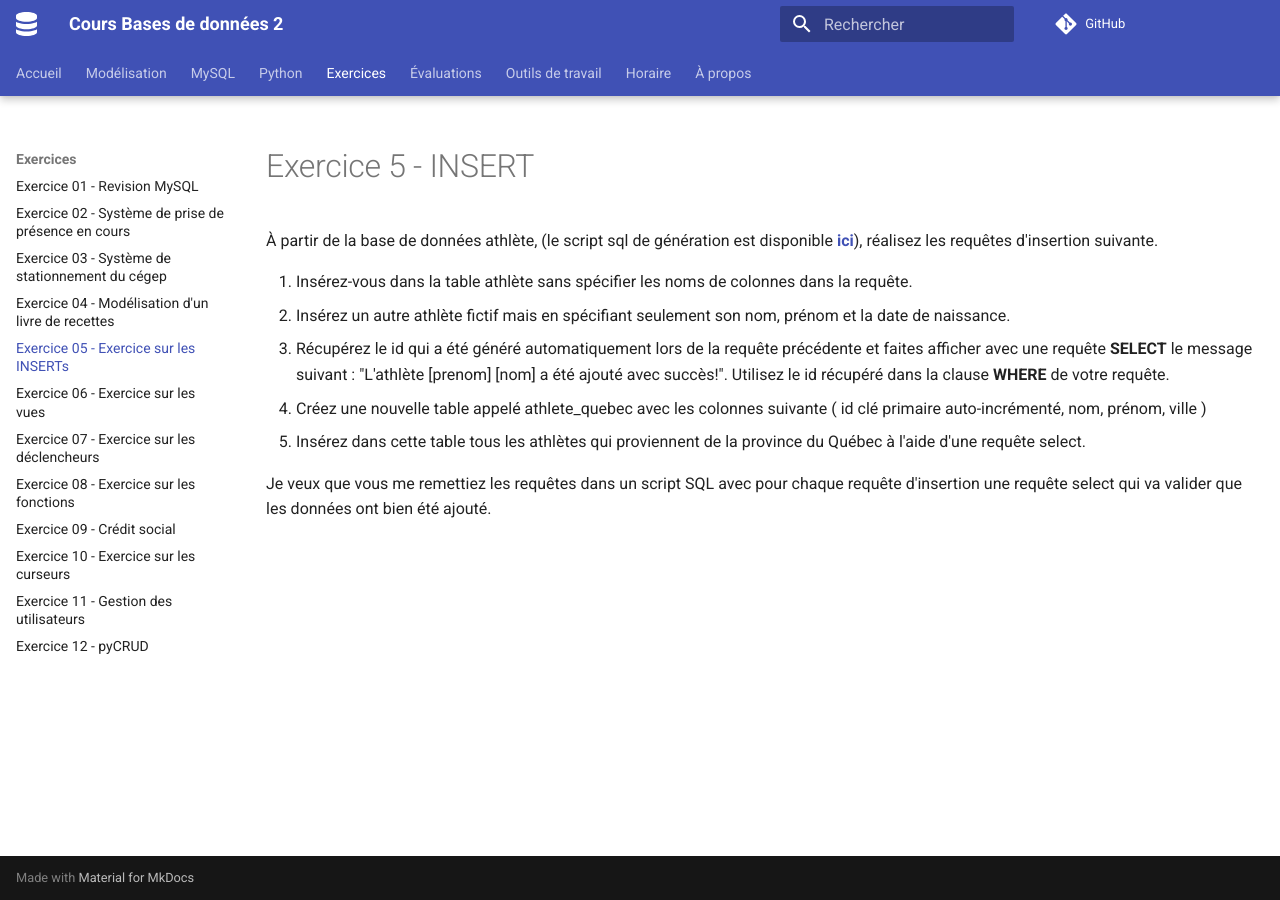
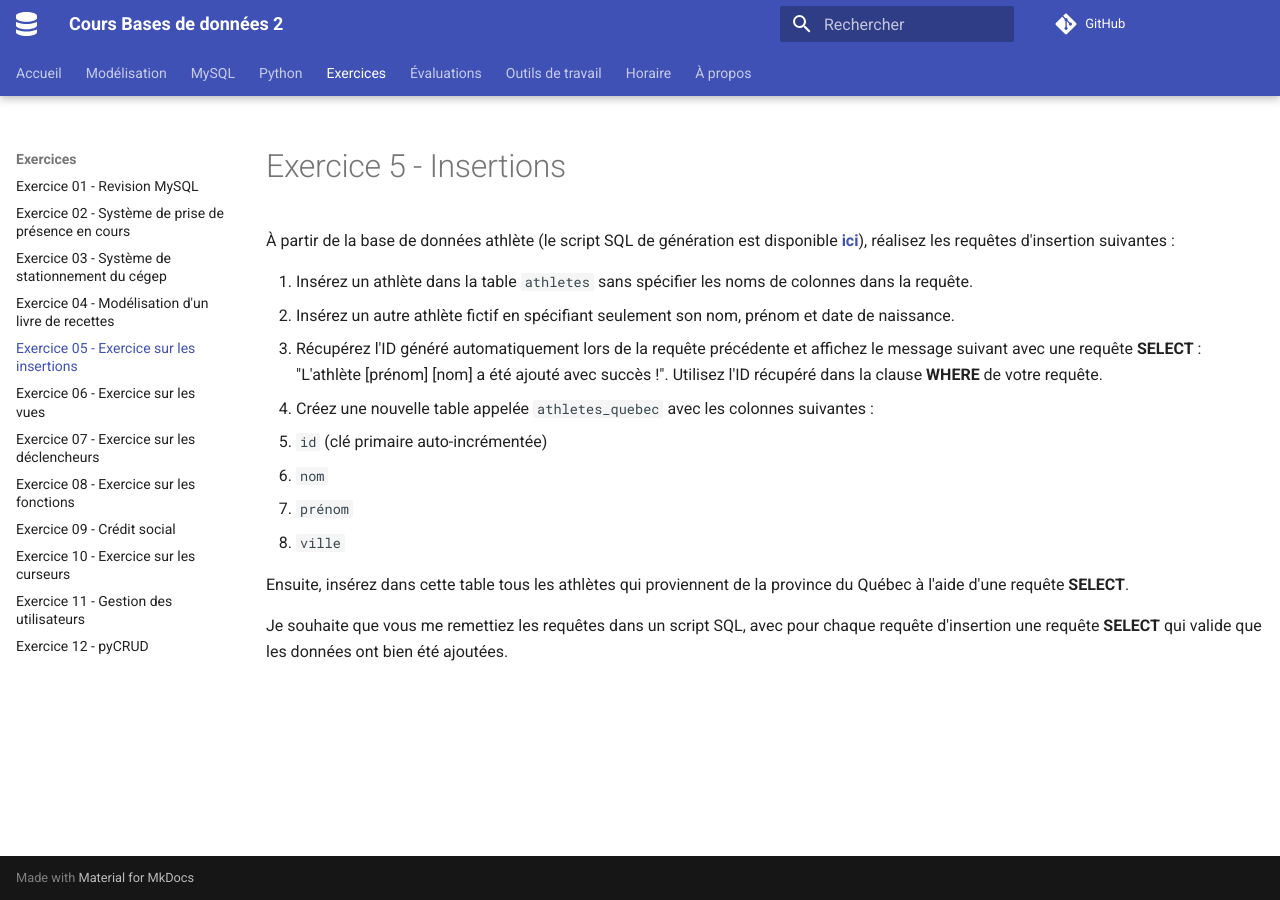
Before and after one commit to cegepvictoetienne/bd2, an MkDocs documentation site: the page built from docs/exercices/ex05_enonce.md, in a window 1280 px wide. Built offline with MkDocs 1.6.1 and Material for MkDocs 9.7.7, drawn with Linux system fonts in a browser that asks for light colours; comment, search, counter and statistics services are not loaded.

Commit message:
correction ex05

```diff
--- a/docs/exercices/ex05_enonce.md
+++ b/docs/exercices/ex05_enonce.md
@@ -1,11 +1,16 @@
-# Exercice 5 - INSERT
+# Exercice 5 - Insertions
 
-À partir de la base de données athlète, (le script sql de génération est disponible [**ici**](../ressources/ex05_create_tables.sql)), réalisez les requêtes d'insertion suivante.
+À partir de la base de données athlète (le script SQL de génération est disponible [**ici**](../ressources/ex05_create_tables.sql)), réalisez les requêtes d'insertion suivantes :
 
-1. Insérez-vous dans la table athlète sans spécifier les noms de colonnes dans la requête.
-2. Insérez un autre athlète fictif mais en spécifiant seulement son nom, prénom et la date de naissance.
-3. Récupérez le id qui a été généré automatiquement lors de la requête précédente et faites afficher avec une requête **SELECT** le message suivant : "L'athlète [prenom] [nom] a été ajouté avec succès!". Utilisez le id récupéré dans la clause **WHERE** de votre requête.
-4. Créez une nouvelle table appelé athlete_quebec avec les colonnes suivante ( id clé primaire auto-incrémenté, nom, prénom, ville )
-   1. Insérez dans cette table tous les athlètes qui proviennent de la province du Québec à l'aide d'une requête select.
+1. Insérez un athlète dans la table `athletes` sans spécifier les noms de colonnes dans la requête.
+2. Insérez un autre athlète fictif en spécifiant seulement son nom, prénom et date de naissance.
+3. Récupérez l'ID généré automatiquement lors de la requête précédente et affichez le message suivant avec une requête **SELECT** : "L'athlète [prénom] [nom] a été ajouté avec succès !". Utilisez l'ID récupéré dans la clause **WHERE** de votre requête.
+4. Créez une nouvelle table appelée `athletes_quebec` avec les colonnes suivantes :
+   - `id` (clé primaire auto-incrémentée)
+   - `nom`
+   - `prénom`
+   - `ville`
 
-Je veux que vous me remettiez les requêtes dans un script SQL avec pour chaque requête d'insertion une requête select qui va valider que les données ont bien été ajouté.
+   Ensuite, insérez dans cette table tous les athlètes qui proviennent de la province du Québec à l'aide d'une requête **SELECT**.
+
+Je souhaite que vous me remettiez les requêtes dans un script SQL, avec pour chaque requête d'insertion une requête **SELECT** qui valide que les données ont bien été ajoutées.
--- a/mkdocs.yml
+++ b/mkdocs.yml
@@ -40,7 +40,7 @@ nav:
       - Exercice 02 - Système de prise de présence en cours: exercices/ex02_enonce.md
       - Exercice 03 - Système de stationnement du cégep: exercices/ex03_enonce.md
       - Exercice 04 - Modélisation d'un livre de recettes: exercices/ex04_enonce.md
-      - Exercice 05 - Exercice sur les INSERTs: exercices/ex05_enonce.md
+      - Exercice 05 - Exercice sur les insertions: exercices/ex05_enonce.md
       - Exercice 06 - Exercice sur les vues: exercices/ex06_enonce.md
       - Exercice 07 - Exercice sur les déclencheurs: exercices/ex07_enonce.md
       - Exercice 08 - Exercice sur les fonctions: exercices/ex08_enonce.md
```
Also changed, not shown: 1 other file.
